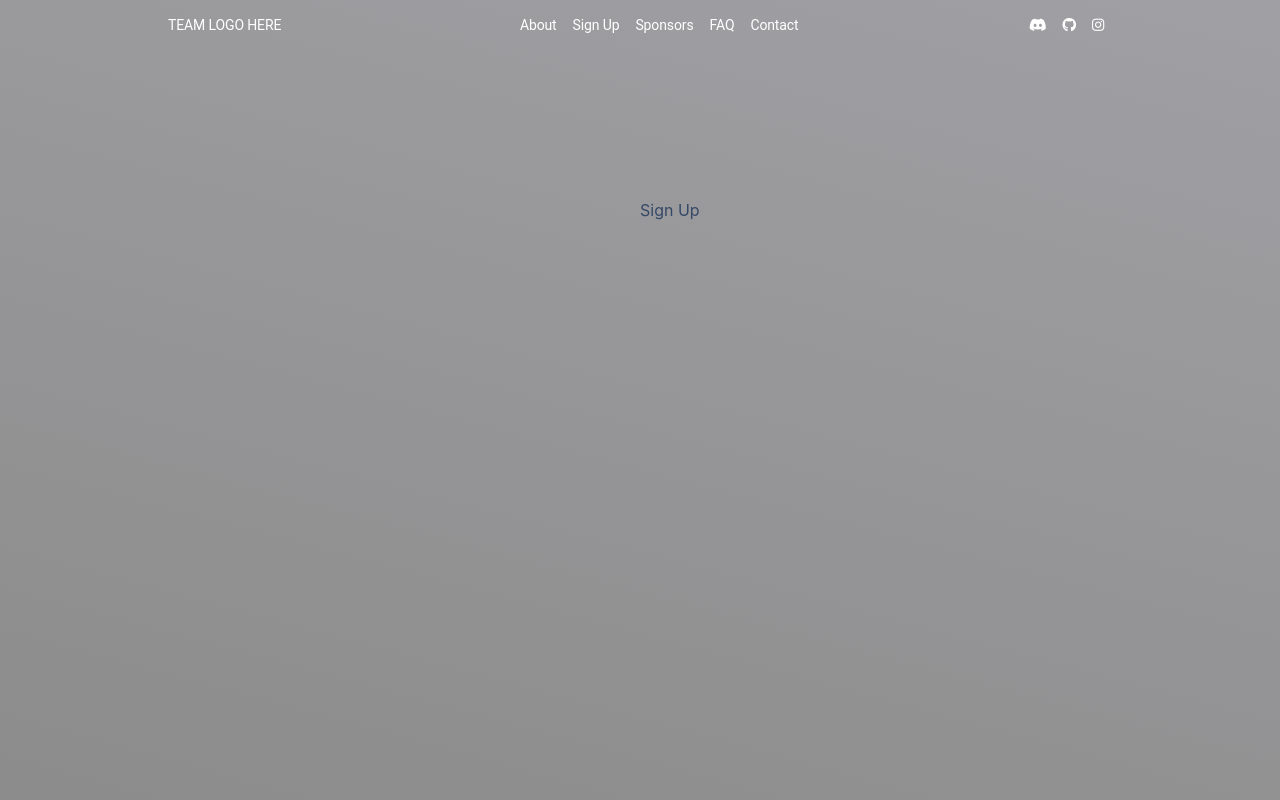
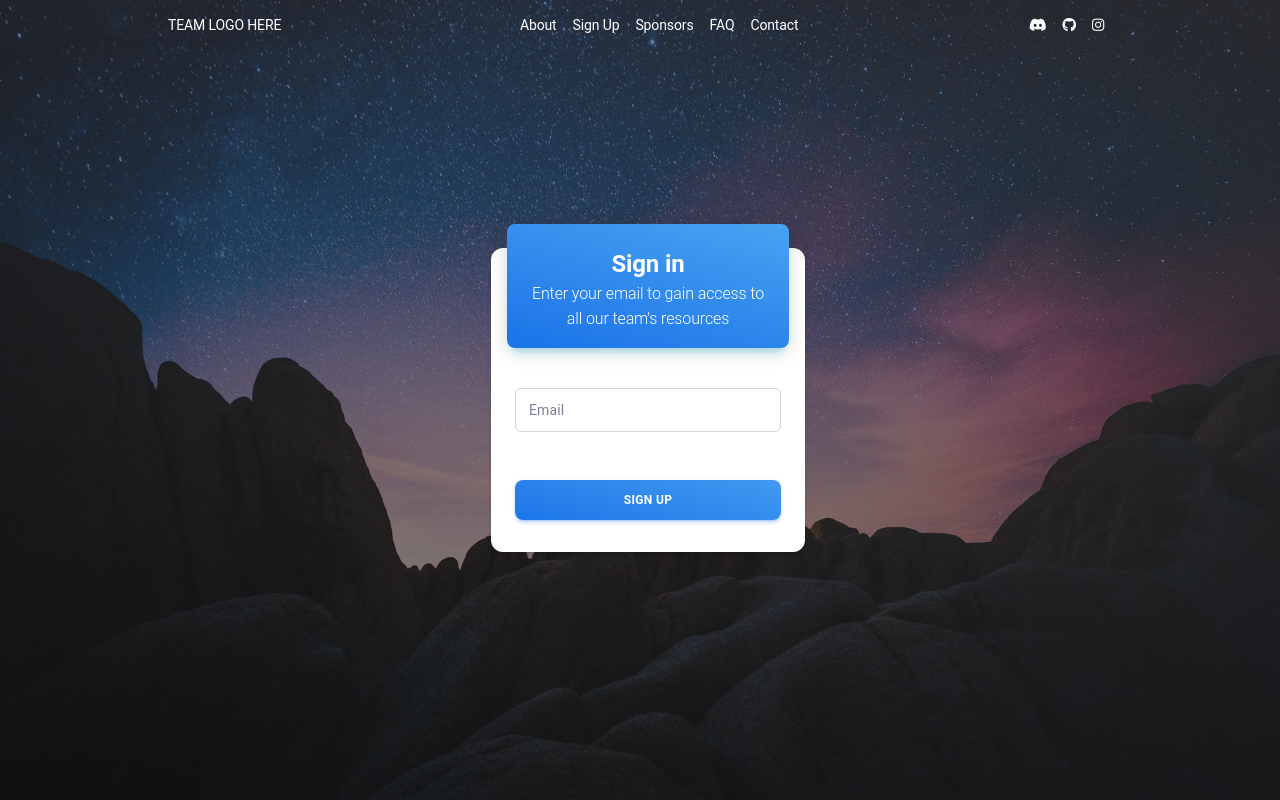
Before and after one commit to UW-Nauticus/nauticus-website, a React (Create React App) app: page /join in a window 1280 px wide. Built offline with nearby package versions, Linux system fonts and the light colour scheme.

Commit message:
Add sign up page with email

```diff
--- a/src/pages/SignUp.jsx
+++ b/src/pages/SignUp.jsx
@@ -1,38 +1,105 @@
+// @mui material components
+import Card from "@mui/material/Card";
+import Grid from "@mui/material/Grid";
+import Container from "@mui/material/Container";
+
 // Material Kit 2 React components
 import MKBox from "components/MKBox";
+import MKTypography from "components/MKTypography";
+import MKInput from "components/MKInput";
+import MKButton from "components/MKButton";
+
+// Images
+import bgImage from "assets/images/bg-sign-in-basic.jpeg";
 
 const SignUp = () => {
 	return (
+		<>
 			<MKBox
-			alignItems="center"
 				minHeight="100vh"
+				width="100%"
 				sx={{
 					backgroundImage: ({
+						functions: { linearGradient, rgba },
 						palette: { gradients },
-					functions: { linearGradient, rgba },
 					}) =>
 						`${linearGradient(
-						rgba(gradients.dark.main, 0.5),
-						rgba(gradients.dark.state, 0.5)
-					)}`,
-				top: "50px",
+							rgba(gradients.dark.main, 0.6),
+							rgba(gradients.dark.state, 0.6)
+						)}, url(${bgImage})`,
 					backgroundSize: "cover",
 					backgroundPosition: "center",
+					display: "grid",
+					placeItems: "center",
 				}}
 			>
-			<div style={{ position: "absolute", top: "200px", width: "100%" }}>
-				<div
-					style={{
-						position: "relative",
-						left: "50%",
-						width: "100px",
-					}}
+				<MKBox px={1} width="100%" mx="auto" position="relative">
+					<Grid
+						container
+						spacing={1}
+						justifyContent="center"
+						alignItems="center"
+						height="100%"
+					>
+						<Grid item xs={11} sm={9} md={5} lg={4} xl={3}>
+							<Card>
+								<MKBox
+									variant="gradient"
+									bgColor="info"
+									borderRadius="lg"
+									coloredShadow="info"
+									mx={2}
+									mt={-3}
+									p={2}
+									mb={1}
+									textAlign="center"
+								>
+									<MKTypography
+										variant="h4"
+										fontWeight="medium"
+										color="white"
+										mt={1}
+									>
+										Sign in
+									</MKTypography>
+
+									<MKTypography variant="body2" color="white">
+										Enter your email to gain access to all
+										our team's resources
+									</MKTypography>
+								</MKBox>
+								<MKBox pt={4} pb={3} px={3}>
+									<MKBox component="form" role="form">
+										<MKBox mb={2}>
+											<MKInput
+												type="email"
+												label="Email"
+												fullWidth
+											/>
+										</MKBox>
+
+										<MKBox
+											display="flex"
+											alignItems="center"
+											ml={-1}
+										></MKBox>
+										<MKBox mt={4} mb={1}>
+											<MKButton
+												variant="gradient"
+												color="info"
+												fullWidth
 											>
 												Sign Up
-				</div>
-			</div>
+											</MKButton>
 										</MKBox>
+									</MKBox>
+								</MKBox>
+							</Card>
+						</Grid>
+					</Grid>
+				</MKBox>
+			</MKBox>
+		</>
 	);
 };
-
 export default SignUp;
```
Also changed, not shown: src/layouts/pages/authentication/sign-in/index.js (deleted, +0 -21 lines), src/pages/LandingPages/SignIn/index.js (deleted, +0 -173 lines). Lines whose indentation alone changed are shown as unchanged.
